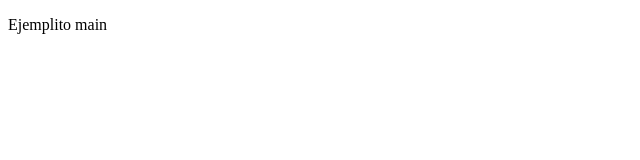
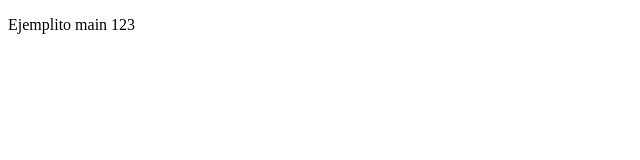
Before and after one commit to auragtzjmz/PROYECTO-TIC-2, a plain HTML site: page index.html in a window 1280 px wide. Shown: the full height of the page, 0-640 px from the left. Drawn offline with Linux system fonts and the light colour scheme.

Commit message:
Mensajito

```diff
--- a/index.html
+++ b/index.html
@@ -5,6 +5,6 @@
     <title>Index</title>
 </head>
 <body>
-    <p>Ejemplito main</p>
+    <p>Ejemplito main 123</p>
 </body>
 </html>
```
